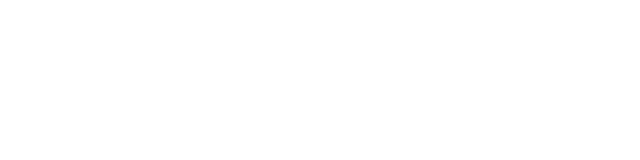
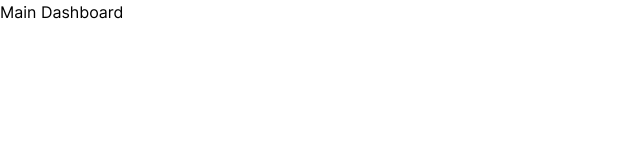
Before and after one commit to NilsHellwig/FeedbackPool-Prototyping, a React (Create React App) app in the folder prototype3/: page / in a window 1280 px wide. Before the commit this address had no page. Shown: the top 160 px of the page, without its empty margins (0-640 px from the left). Built offline with nearby package versions, Linux system fonts and the light colour scheme.

Commit message:
Revert "test change paths"
This reverts commit 7bba6bf29e6b778d5df626a43a568feddb13ca26.

```diff
--- a/prototype3/src/App.tsx
+++ b/prototype3/src/App.tsx
@@ -1,4 +1,4 @@
-import { BrowserRouter as Router, Route, Routes } from "react-router-dom";
+import { HashRouter as Router, Route, Routes } from "react-router-dom";
 import { CreateSubmission, MainDashboard, Submission } from "./pages";
 
 export const App = () => {
@@ -6,10 +6,10 @@
     <Router>
       <>
         <Routes>
-          <Route path="/FeedbackPool-Prototyping/submission/create" element={<CreateSubmission />} />
-          <Route path="/FeedbackPool-Prototyping/submission/:submissionId" element={<Submission />} />
-          <Route path="/FeedbackPool-Prototyping/feedback" element={<MainDashboard />} />
-          <Route path="/FeedbackPool-Prototyping" element={<MainDashboard />} />
+          <Route path="/submission/create" element={<CreateSubmission />} />
+          <Route path="/submission/:submissionId" element={<Submission />} />
+          <Route path="/feedback" element={<MainDashboard />} />
+          <Route path="/" element={<MainDashboard />} />
         </Routes>
       </>
     </Router>
```
